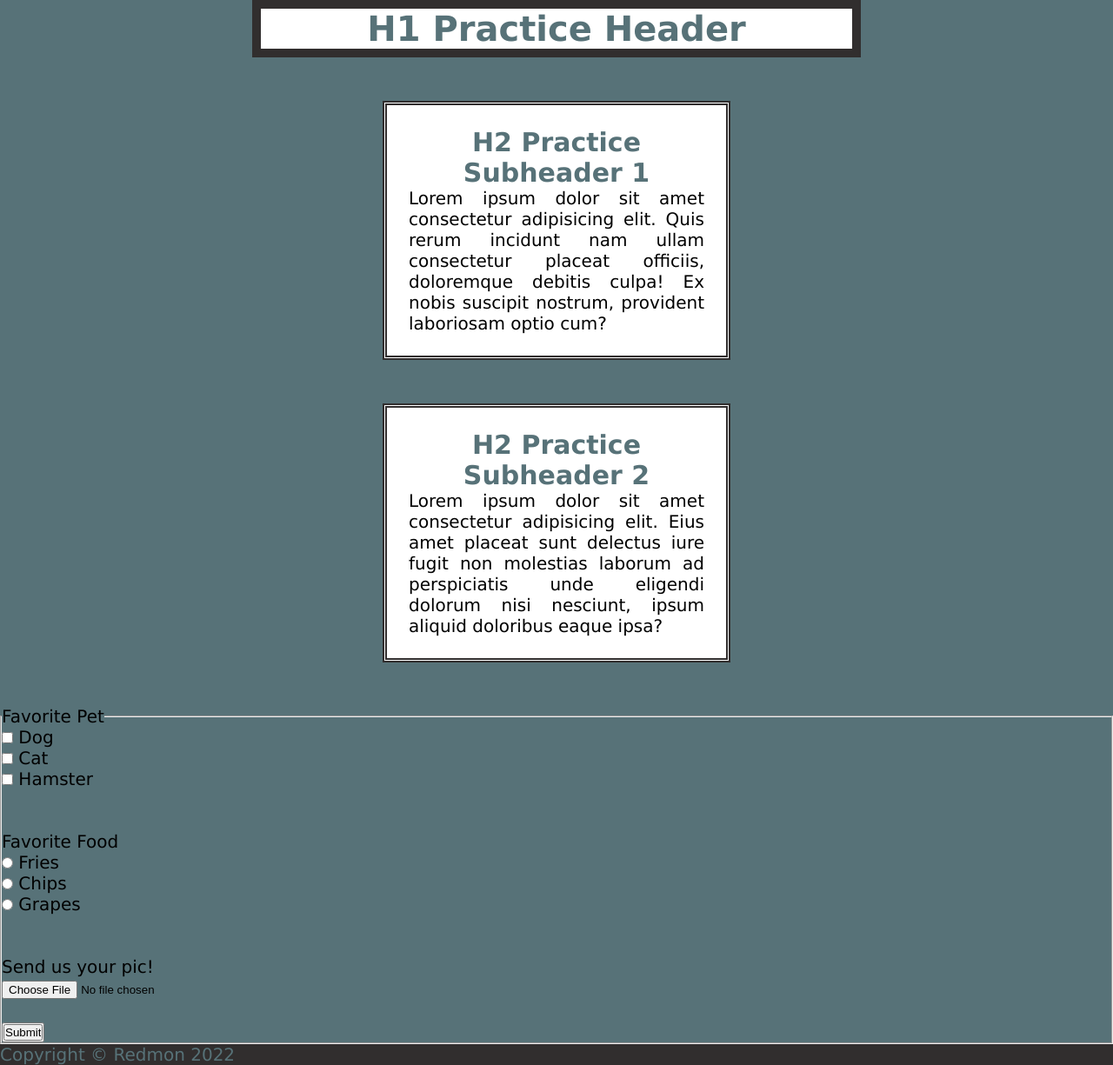
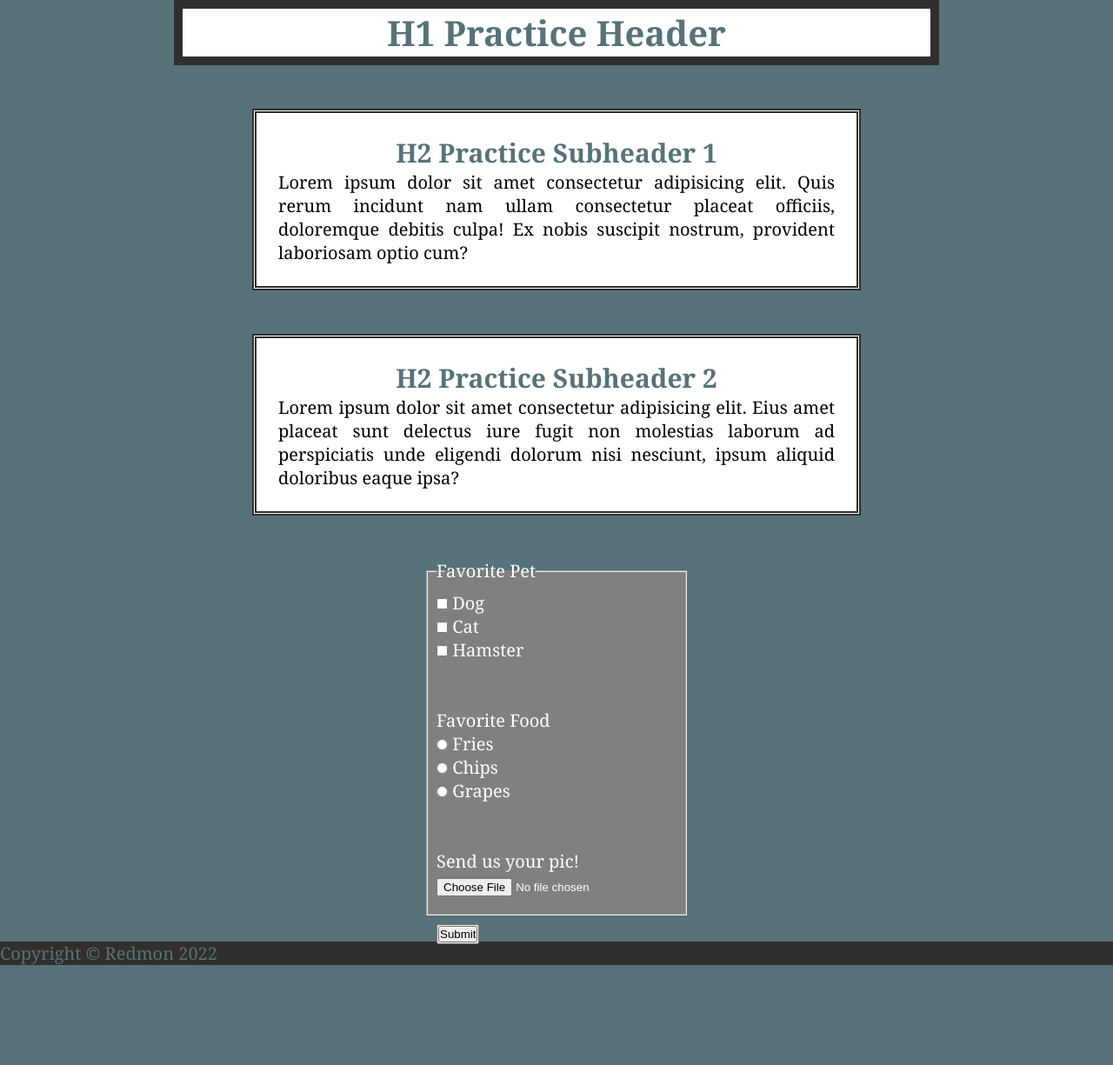
Before and after one commit to CrystalRedmon/html-css-practice, a plain HTML site: page index.html in a window 1280 px wide. Shown: the whole page at 87% size. After the commit the page ends 1110 px from the top, so only its background shows below. Drawn offline with Linux system fonts and the light colour scheme.

Commit message:
Update style.css

```diff
--- a/style.css
+++ b/style.css
@@ -6,24 +6,27 @@
 
 html {
     background-color: rgb(87, 114, 120);
-    font-family: Verdana, Geneva, Tahoma, sans-serif;
+    font-family: Georgia, 'Times New Roman', Times, serif;
     font-size: 20px;
+
 }
 
 h1 {
     display: block;
-    width: 700px;
-    margin: auto;
+    margin-right: 200px;
+    margin-left: 200px;
     text-align: center;
+    padding-left: 0px;
+    padding-right: 0px;
     background-color: white;
     border: 10px solid rgb(49, 46, 46);
     color: rgb(87, 114, 120)
 }
 
 section {
-    flex: auto;
+
     display: block;
-    width: 400px;
+    width: 700px;
     background-color: white;
     margin: 50px auto;
     padding: 25px;
@@ -41,3 +44,14 @@ footer {
     background-color: rgb(49, 46, 46);
     color: rgb(87, 114, 120)
 }
+
+fieldset {
+    margin: auto;
+    margin-bottom: 30px;
+    width: 300px;
+    height: 410px;
+    padding: 10px;
+    background-color: gray;
+    color: white;
+
+}
```
